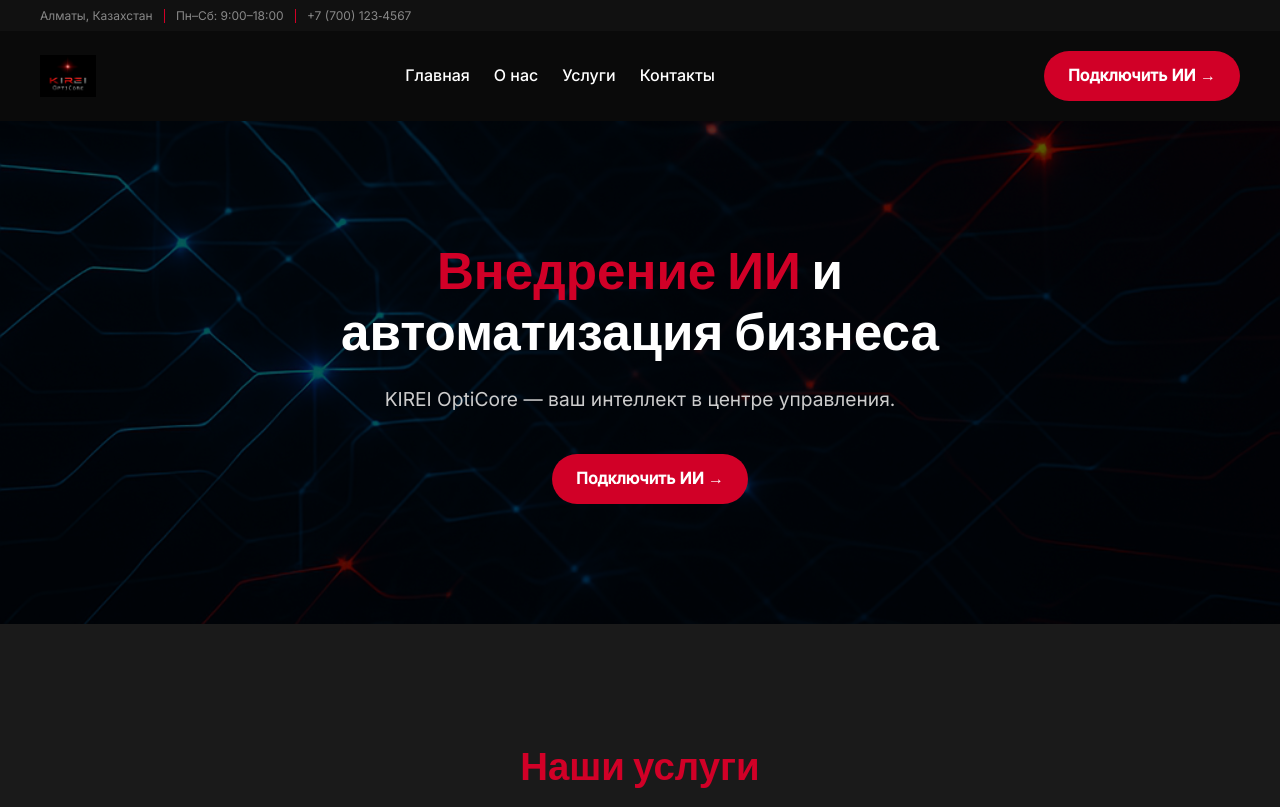
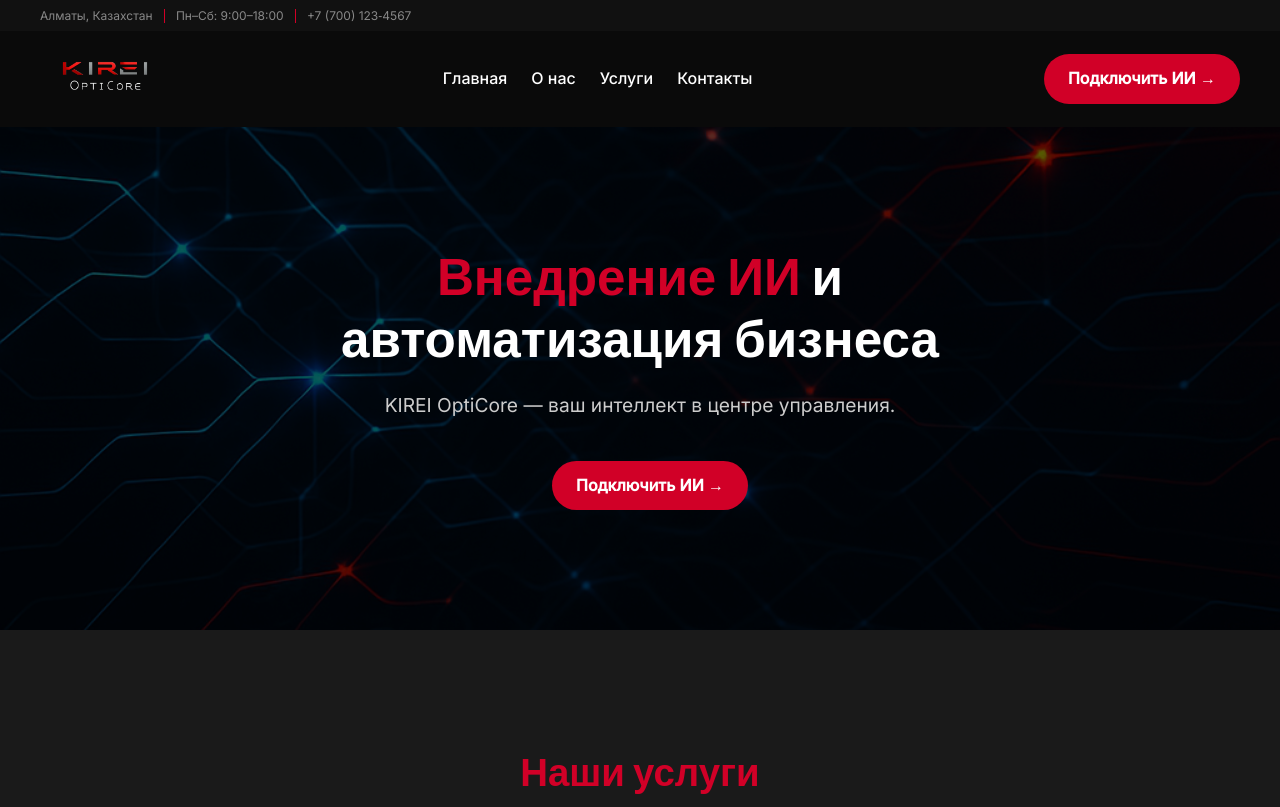
Before and after one commit to Kirei-corporation/kirei-opticore, a plain HTML site: page index.html in a window 1280 px wide. Shown: the top 807 px of the page. Drawn offline with Linux system fonts and the light colour scheme.

Commit message:
Update to high-quality transparent logo and increase logo size

```diff
--- a/index.html
+++ b/index.html
@@ -22,7 +22,8 @@
   <!-- Основная шапка сайта с логотипом и навигацией -->
   <header>
     <div class="logo-container">
-      <img src="logo.jpg" alt="KIREI OptiCore логотип" class="logo-img" />
+      <!-- Используем файл PNG с прозрачным фоном для логотипа -->
+      <img src="logo.png" alt="KIREI OptiCore логотип" class="logo-img" />
     </div>
     <nav>
       <a href="#hero">Главная</a>
--- a/style.css
+++ b/style.css
@@ -72,7 +72,8 @@ a {
 }
 
 .logo-img {
-  height: 42px;
+  /* Увеличиваем размер логотипа для лучшей читаемости на тёмном фоне */
+  height: 56px;
   width: auto;
 }
 
```
Also changed, not shown: logo.png (added).
